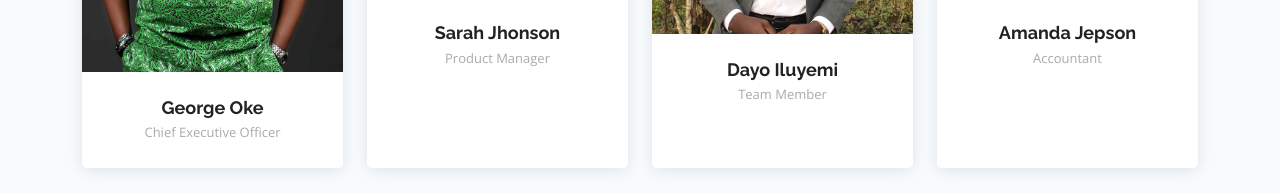
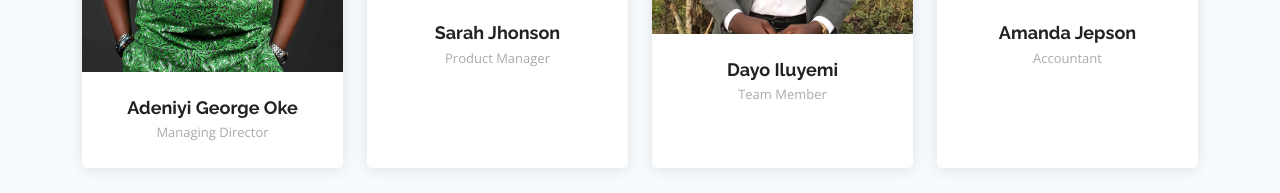
Before and after one commit to Ifedayo1234/Tadno-Solutions, a plain HTML site: page index.html in a window 1280 px wide. Shown: the part 3967-4160 px from the top of the page. Drawn offline with nearby package versions, Linux system fonts and the light colour scheme.

Commit message:
more changes

```diff
--- a/index.html
+++ b/index.html
@@ -421,8 +421,8 @@
                 </div>
               </div>
               <div class="member-info">
-                <h4>George Oke</h4>
-                <span>Chief Executive Officer</span>
+                <h4>Adeniyi George Oke</h4>
+                <span>Managing Director</span>
               </div>
             </div>
           </div>
```
